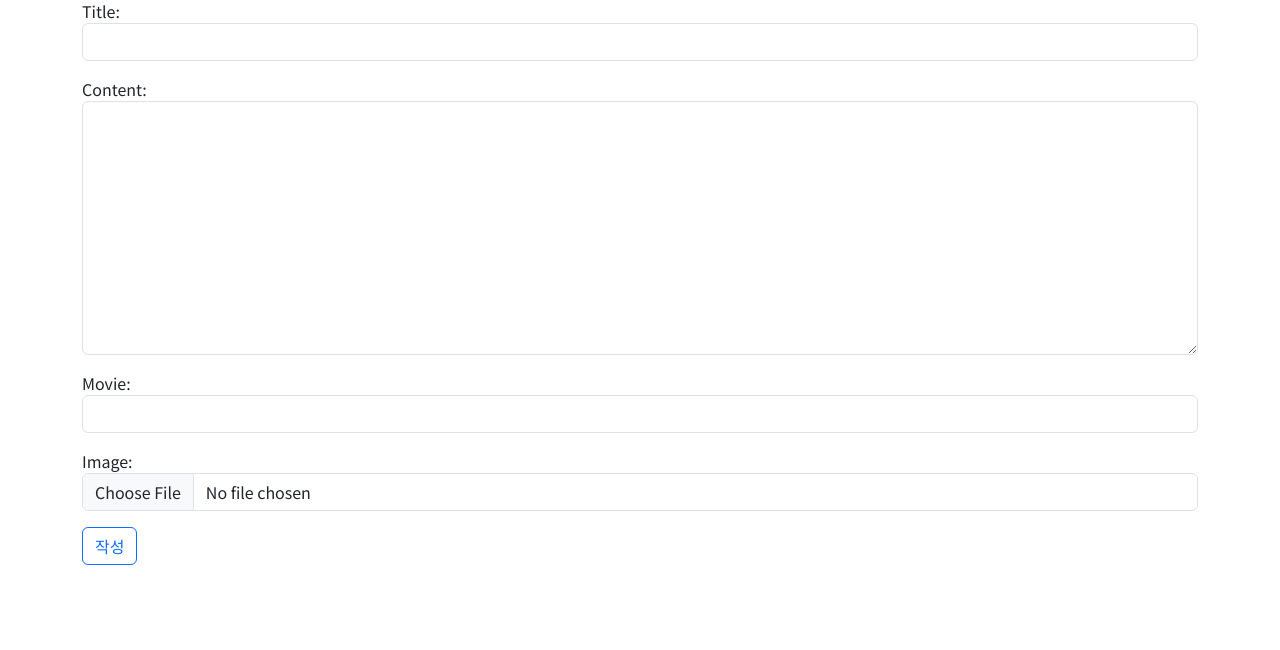
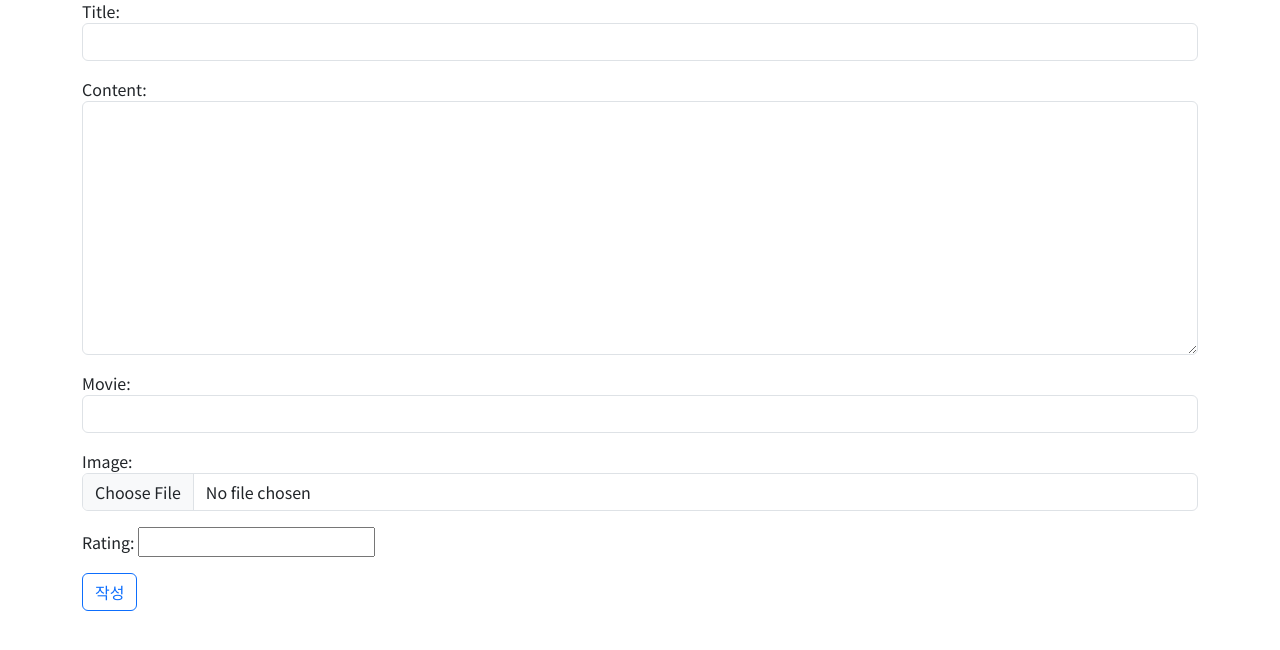
Before and after one commit to arrmadillo/django03, a Django app: page /reviews/create/ in a window 1280 px wide. Shown: the part 112-762 px from the top of the page. Run offline with Django 3.2, Linux system fonts and the light colour scheme; the visitor is signed in with stand-in values (Sample User, id 1).

Commit message:
별점추가

```diff
--- a/reviews/forms.py
+++ b/reviews/forms.py
@@ -2,6 +2,8 @@ from django import forms
 from .models import Review, Comment
 
 class ReviewForm(forms.ModelForm):
+    rating = forms.FloatField(widget=forms.NumberInput(attrs={'step': 0.5}))
+
     class Meta:
         model = Review
         exclude = ["user"]
--- a/reviews/models.py
+++ b/reviews/models.py
@@ -8,6 +8,14 @@ class Review(models.Model):
     content = models.TextField(null=False)
     movie   = models.CharField(max_length=50)
     image   = models.ImageField(upload_to='image/', null=True, blank=True)
+    rating = models.FloatField()
+
+    def half_star_rating(self):
+        # 반올림한 별점 값을 구함
+        rounded_rating = round(self.rating * 2) / 2
+
+        # 별점 반개 문자열을 반환
+        return '★' * int(rounded_rating) + '☆' * (rounded_rating % 1 == 0.5)
 
 class Comment(models.Model):
     user    = models.ForeignKey(settings.AUTH_USER_MODEL, on_delete=models.CASCADE)
--- a/reviews/templates/reviews/index.html
+++ b/reviews/templates/reviews/index.html
@@ -10,12 +10,12 @@
     }
     .card-text {
       margin-bottom: 5px;
-      font-size: 18px;
+      font-size: 15px;
       font-weight: 200;
       margin-bottom: 0px;
     }
     .card_title{
-      font-size: 25px;
+      font-size: 23px;
       font-weight: 600;
       margin-bottom: 10px;
     }
@@ -38,6 +38,7 @@
                   <div class="card-body p-0 mt-1">
                     <h4 class="card-text card_title">{{review.movie}}</h4>
                     <p class="card-text">{{review.title}}</p>
+                    <p class="card-text">{{ review.half_star_rating }}</p>
                     <p class="card-text">작성자: {{review.user}}</p>
                   </div>
                 </div>
```
Also changed, not shown: reviews/migrations/0003_review_rating.py (added). Lines whose indentation alone changed are shown as unchanged.
